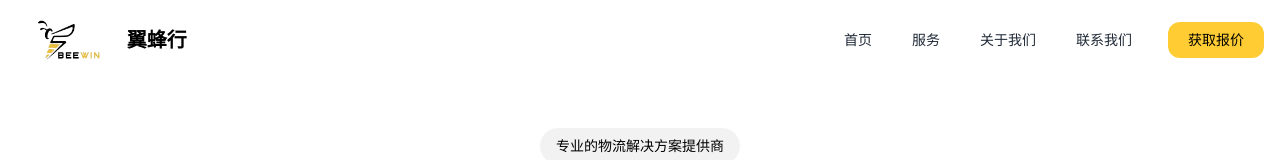
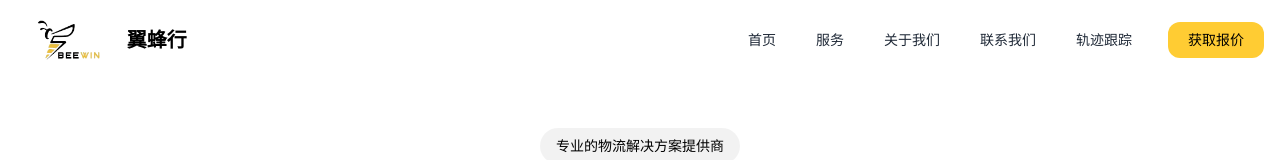
Before and after one commit to firzen/winbeego2025, a React (Vite) app: page / in a window 1280 px wide. Shown: the top 160 px of the page. Built offline with nearby package versions, Linux system fonts and the light colour scheme.

Commit message:
Add track menu item
Add a "轨迹跟踪" menu item to the navbar and link it to /track.html.

```diff
--- a/src/components/Navbar.tsx
+++ b/src/components/Navbar.tsx
@@ -1,3 +1,4 @@
+
 import React, { useState, useEffect } from "react";
 import { cn } from "@/lib/utils";
 import { Menu, X } from "lucide-react";
@@ -35,7 +36,21 @@ const Navbar = () => {
 
         {/* Desktop Navigation */}
         <nav className="hidden md:flex items-center gap-8">
-          {["首页", "服务", "关于我们", "联系我们"].map((item, index) => (
+          {["首页", "服务", "关于我们", "联系我们", "轨迹跟踪"].map((item, index) => {
+            // Special case for Track link
+            if (item === "轨迹跟踪") {
+              return (
+                <a
+                  key={index}
+                  href="/track.html"
+                  className="text-gray-800 hover:text-beewin-gold transition-colors text-sm font-medium relative py-2 px-1 after:absolute after:bottom-0 after:left-0 after:h-[2px] after:w-0 after:bg-beewin-gold after:transition-all hover:after:w-full"
+                >
+                  {item}
+                </a>
+              );
+            }
+
+            return (
               <a
                 key={index}
                 href={`#${item === "首页" ? "hero" : item}`}
@@ -43,7 +58,8 @@ const Navbar = () => {
               >
                 {item}
               </a>
-          ))}
+            );
+          })}
           <a
             href="#contact"
             className="bg-beewin-gold hover:bg-beewin-gold/80 text-black px-5 py-2 rounded-lg text-sm font-medium transition-colors"
@@ -84,7 +100,22 @@ const Navbar = () => {
             </div>
 
             <nav className="flex flex-col gap-6">
-              {["首页", "服务", "关于我们", "联系我们"].map((item, index) => (
+              {["首页", "服务", "关于我们", "联系我们", "轨迹跟踪"].map((item, index) => {
+                // Special case for Track link
+                if (item === "轨迹跟踪") {
+                  return (
+                    <a
+                      key={index}
+                      href="/track.html"
+                      className="text-gray-800 hover:text-beewin-gold transition-colors text-lg font-medium"
+                      onClick={() => setIsMobileMenuOpen(false)}
+                    >
+                      {item}
+                    </a>
+                  );
+                }
+
+                return (
                   <a
                     key={index}
                     href={`#${item === "首页" ? "hero" : item}`}
@@ -93,7 +124,8 @@ const Navbar = () => {
                   >
                     {item}
                   </a>
-              ))}
+                );
+              })}
               <a
                 href="#contact"
                 className="bg-beewin-gold hover:bg-beewin-gold/80 text-black px-5 py-3 rounded-lg text-lg font-medium transition-colors mt-4 text-center"
```
Lines whose indentation alone changed are shown as unchanged.
